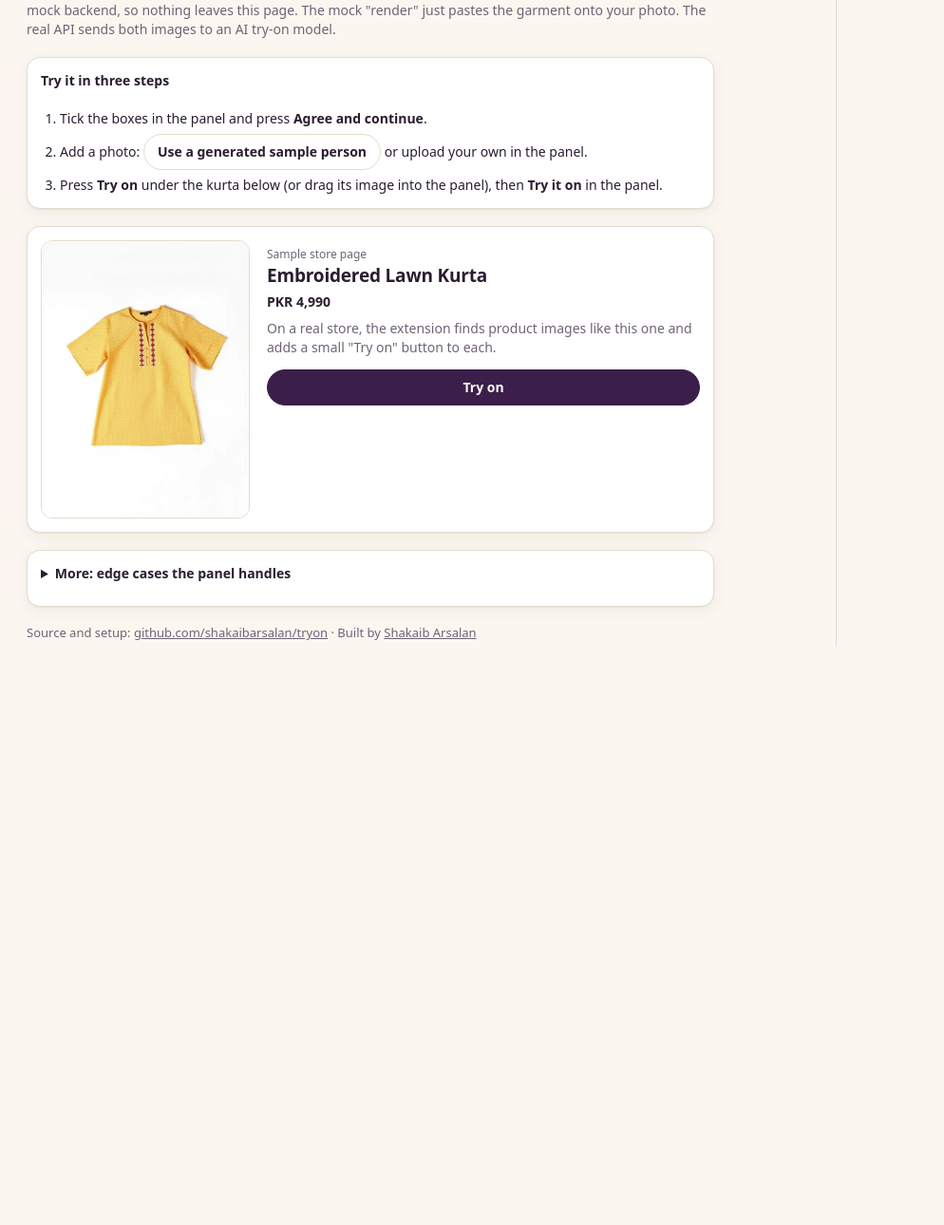
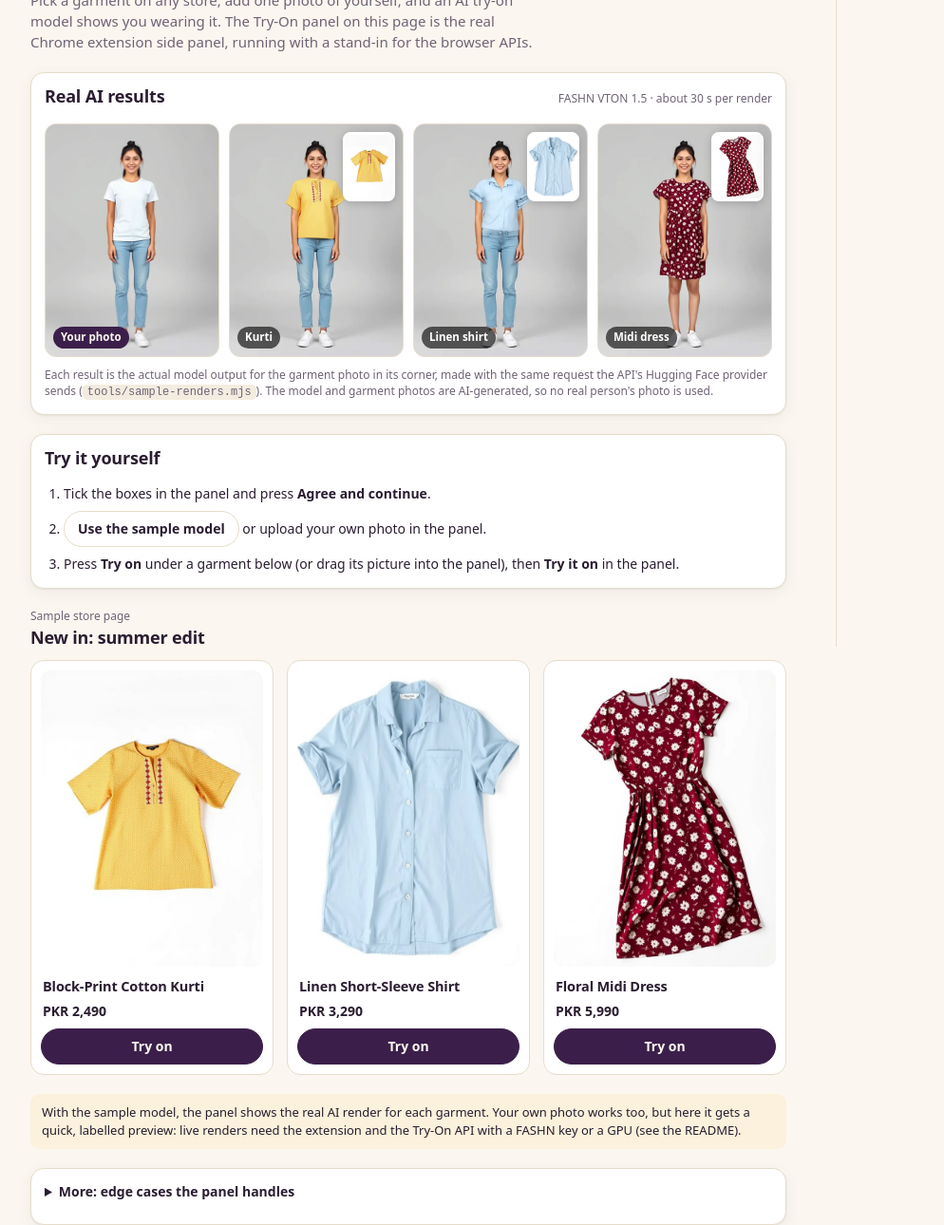
Before and after one commit to shakaibarsalan/tryon, a website with bundled scripts: page extension/dev/demo.html in a window 1280 px wide. Shown: the part 119-1409 px from the top of the page at 95% size, without its empty margins (0-994 px from the left). Before the commit the page ends 843 px from the top, so only its background shows below. Built offline with nearby package versions, Linux system fonts and the light colour scheme.

Commit message:
Demo page: real results strip and a three-item sample store
Shows the photo and the three renders up front, lists the garments as store
cards with Try on buttons, and explains what your own photo gets.

```diff
--- a/extension/dev/demo.html
+++ b/extension/dev/demo.html
@@ -4,22 +4,38 @@
   <meta charset="utf-8">
   <meta name="viewport" content="width=device-width, initial-scale=1">
   <title>%BRAND_NAME% · Live demo</title>
-  <meta name="description" content="%BRAND_NAME%: AI virtual try-on for any fashion store. This demo runs the real extension side panel with a mock backend, entirely in your browser.">
+  <meta name="description" content="%BRAND_NAME%: AI virtual try-on for any fashion store. This demo runs the real extension side panel in your browser, with real AI renders for the sample model.">
+  <link rel="icon" href="../icons/icon-32.png">
   <link rel="stylesheet" href="../css/base.css">
   <style>
     body { min-height: 100vh; }
     .layout { display: grid; grid-template-columns: minmax(0, 1fr) 400px; min-height: 100vh; }
-    .shop { padding: 28px 28px 40px; display: grid; gap: 18px; align-content: start; max-width: 780px; }
+    .shop { padding: 28px 32px 40px; display: grid; gap: 20px; align-content: start; max-width: 860px; }
     .panel-frame { border-left: 1px solid var(--border); background: var(--bg); position: sticky; top: 0; height: 100vh; }
     .panel-frame iframe { width: 100%; height: 100%; border: 0; display: block; }
-    .hero h1 { margin: 0 0 6px; font-size: 26px; letter-spacing: -0.01em; }
-    .hero p { margin: 0; }
-    .badge { display: inline-block; font-size: 12px; font-weight: 600; padding: 2px 9px; border-radius: 999px; background: var(--surface-2); border: 1px solid var(--border); margin-bottom: 10px; }
-    .steps { margin: 0; padding-left: 20px; display: grid; gap: 6px; font-size: 14px; }
-    .product { display: grid; grid-template-columns: 220px 1fr; gap: 18px; align-items: start; }
-    .product img { width: 220px; border-radius: 12px; border: 1px solid var(--border); background: #fff; cursor: grab; }
-    .product h2 { margin: 2px 0 6px; font-size: 19px; }
-    .product .row { display: flex; flex-wrap: wrap; gap: 8px; margin-top: 12px; }
+    .badge { display: inline-flex; align-items: center; gap: 6px; font-size: 12px; font-weight: 600; padding: 3px 10px; border-radius: 999px; background: var(--surface-2); border: 1px solid var(--border); margin-bottom: 12px; }
+    .badge i { width: 7px; height: 7px; border-radius: 50%; background: var(--ok); }
+    .hero h1 { margin: 0 0 8px; font-size: 30px; letter-spacing: -0.02em; }
+    .hero p { margin: 0; font-size: 15px; max-width: 62ch; }
+
+    .results .head { display: flex; flex-wrap: wrap; align-items: baseline; justify-content: space-between; gap: 6px 16px; margin-bottom: 12px; }
+    .results .head p { margin: 0; }
+    .strip { display: grid; grid-template-columns: repeat(4, minmax(0, 1fr)); gap: 10px; }
+    .shot { position: relative; margin: 0; border-radius: 12px; overflow: hidden; border: 1px solid var(--border); background: #e9e9e9; aspect-ratio: 3 / 4; }
+    .shot img { width: 100%; height: 100%; object-fit: cover; display: block; }
+    .shot figcaption { position: absolute; left: 8px; bottom: 8px; font-size: 11.5px; font-weight: 600; padding: 3px 8px; border-radius: 999px; background: rgba(0,0,0,.62); color: #fff; }
+    .shot .thumb { position: absolute; right: 8px; top: 8px; width: 30%; height: auto; aspect-ratio: 3 / 4; object-fit: contain; border-radius: 8px; border: 2px solid #fff; background: #fff; box-shadow: 0 2px 10px rgba(0,0,0,.18); }
+    .shot.you figcaption { background: var(--brand); color: var(--on-brand); }
+
+    .steps { margin: 0; padding-left: 20px; display: grid; gap: 8px; font-size: 14px; }
+    .store { display: grid; grid-template-columns: repeat(3, minmax(0, 1fr)); gap: 14px; }
+    .item { display: grid; gap: 8px; align-content: start; padding: 10px; border-radius: 14px; border: 1px solid var(--border); background: var(--surface); }
+    .item img { width: 100%; aspect-ratio: 3 / 4; object-fit: cover; border-radius: 10px; background: #fff; cursor: grab; }
+    .item h3 { margin: 4px 2px 0; font-size: 14.5px; }
+    .item .price { margin: 0 2px; font-weight: 700; }
+    .item .btn { width: 100%; }
+    .note { font-size: 13px; padding: 10px 12px; border-radius: 10px; background: var(--warn-soft); margin: 0; }
+
     .controls { display: grid; gap: 10px; }
     .controls .row { display: flex; flex-wrap: wrap; gap: 8px; align-items: center; }
     details summary { cursor: pointer; font-weight: 600; font-size: 14px; }
@@ -29,12 +45,13 @@
     code { font-size: 12px; background: var(--surface-2); padding: 1px 5px; border-radius: 5px; }
     .foot { font-size: 13px; }
     .foot a { color: inherit; }
+    @media (max-width: 1100px) { .strip { grid-template-columns: repeat(2, minmax(0, 1fr)); } }
     @media (max-width: 820px) {
       .layout { grid-template-columns: 1fr; }
       .shop { padding: 18px 16px 24px; }
+      .hero h1 { font-size: 24px; }
       .panel-frame { position: static; height: 780px; border-left: 0; border-top: 1px solid var(--border); }
-      .product { grid-template-columns: 1fr; }
-      .product img { width: 100%; max-width: 260px; }
+      .store { grid-template-columns: repeat(2, minmax(0, 1fr)); }
     }
   </style>
   <script src="harness.js" defer></script>
@@ -43,32 +60,60 @@
 <div class="layout">
   <main class="shop">
     <section class="hero">
-      <span class="badge">Demo · runs entirely in your browser</span>
+      <span class="badge"><i></i>Live demo · runs in your browser</span>
       <h1>%BRAND_NAME%: see clothes on you before you buy</h1>
-      <p class="muted">The panel on the right is the real Chrome extension side panel. Here it runs with a fake <code>chrome</code> object and a mock backend, so nothing leaves this page. The mock "render" just pastes the garment onto your photo. The real API sends both images to an AI try-on model.</p>
+      <p class="muted">Pick a garment on any store, add one photo of yourself, and an AI try-on model shows you wearing it. The Try-On panel on this page is the real Chrome extension side panel, running with a stand-in for the browser APIs.</p>
     </section>
 
-    <section class="card controls">
-      <p class="card-title">Try it in three steps</p>
+    <section class="card results" aria-labelledby="results-h">
+      <div class="head">
+        <h2 id="results-h">Real AI results</h2>
+        <p class="fine muted">FASHN VTON 1.5 · about 30 s per render</p>
+      </div>
+      <div class="strip">
+        <figure class="shot you"><img data-sample="model.jpg" alt="The sample model in a white t-shirt and jeans"><figcaption>Your photo</figcaption></figure>
+        <figure class="shot"><img data-sample="render-kurti.webp" alt="AI render of the model wearing the yellow block-print kurti"><img class="thumb" data-sample="kurti.jpg" alt=""><figcaption>Kurti</figcaption></figure>
+        <figure class="shot"><img data-sample="render-shirt.webp" alt="AI render of the model wearing the blue linen shirt"><img class="thumb" data-sample="shirt.jpg" alt=""><figcaption>Linen shirt</figcaption></figure>
+        <figure class="shot"><img data-sample="render-dress.webp" alt="AI render of the model wearing the floral midi dress"><img class="thumb" data-sample="dress.jpg" alt=""><figcaption>Midi dress</figcaption></figure>
+      </div>
+      <p class="fine muted" style="margin:10px 0 0">Each result is the actual model output for the garment photo in its corner, made with the same request the API's Hugging Face provider sends (<code>tools/sample-renders.mjs</code>). The model and garment photos are AI-generated, so no real person's photo is used.</p>
+    </section>
+
+    <section class="card controls" aria-labelledby="steps-h">
+      <h2 id="steps-h">Try it yourself</h2>
       <ol class="steps">
         <li>Tick the boxes in the panel and press <strong>Agree and continue</strong>.</li>
-        <li>Add a photo: <button type="button" class="btn" id="sample-photo">Use a generated sample person</button> or upload your own in the panel.</li>
-        <li>Press <strong>Try on</strong> under the kurta below (or drag its image into the panel), then <strong>Try it on</strong> in the panel.</li>
+        <li><button type="button" class="btn" id="sample-photo">Use the sample model</button> or upload your own photo in the panel.</li>
+        <li>Press <strong>Try on</strong> under a garment below (or drag its picture into the panel), then <strong>Try it on</strong> in the panel.</li>
       </ol>
     </section>
 
-    <section class="card product">
-      <img id="product-img" alt="Embroidered Lawn Kurta (generated sample)" draggable="true">
-      <div>
-        <p class="fine muted">Sample store page</p>
-        <h2>Embroidered Lawn Kurta</h2>
-        <p><strong>PKR 4,990</strong></p>
-        <p class="muted">On a real store, the extension finds product images like this one and adds a small "Try on" button to each.</p>
-        <div class="row">
-          <button type="button" class="btn primary" id="pick">Try on</button>
-        </div>
+    <section aria-labelledby="store-h">
+      <p class="fine muted" style="margin:0 0 4px">Sample store page</p>
+      <h2 id="store-h" style="margin-bottom:12px">New in: summer edit</h2>
+      <div class="store">
+        <article class="item">
+          <img data-garment="kurti" alt="Block-print cotton kurti, mustard yellow" draggable="true">
+          <h3>Block-Print Cotton Kurti</h3>
+          <p class="price">PKR 2,490</p>
+          <button type="button" class="btn primary" data-pick="kurti">Try on</button>
+        </article>
+        <article class="item">
+          <img data-garment="shirt" alt="Linen short-sleeve shirt, sky blue" draggable="true">
+          <h3>Linen Short-Sleeve Shirt</h3>
+          <p class="price">PKR 3,290</p>
+          <button type="button" class="btn primary" data-pick="shirt">Try on</button>
+        </article>
+        <article class="item">
+          <img data-garment="dress" alt="Floral midi dress, maroon with cream flowers" draggable="true">
+          <h3>Floral Midi Dress</h3>
+          <p class="price">PKR 5,990</p>
+          <button type="button" class="btn primary" data-pick="dress">Try on</button>
+        </article>
       </div>
     </section>
+
+    <p class="note">With the sample model, the panel shows the real AI render for each garment. Your own photo works too, but here it gets a quick, labelled preview: live renders need the extension and the Try-On API with a FASHN key or a GPU (see the README).</p>
 
     <details class="card controls">
       <summary>More: edge cases the panel handles</summary>
@@ -97,12 +142,13 @@
           <select id="delay">
             <option value="2500" selected>2.5 s</option>
             <option value="6000">6 s</option>
-            <option value="20000">20 s</option>
+            <option value="30000">30 s (real)</option>
           </select>
         </label>
         <label class="inline">Free renders
           <select id="quota">
-            <option value="3" selected>3</option>
+            <option value="10" selected>10</option>
+            <option value="3">3</option>
             <option value="1">1</option>
             <option value="0">0</option>
           </select>
```
